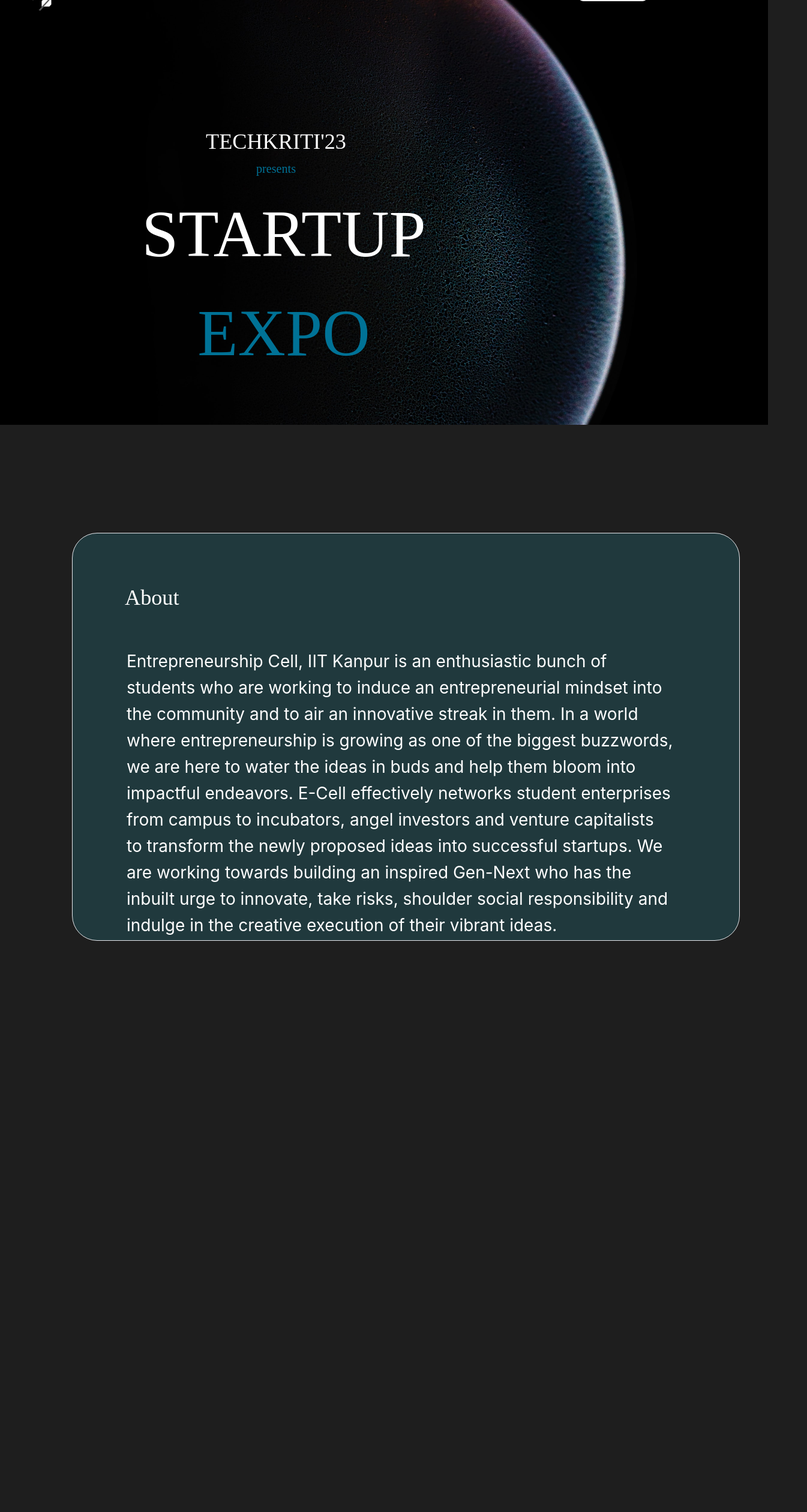
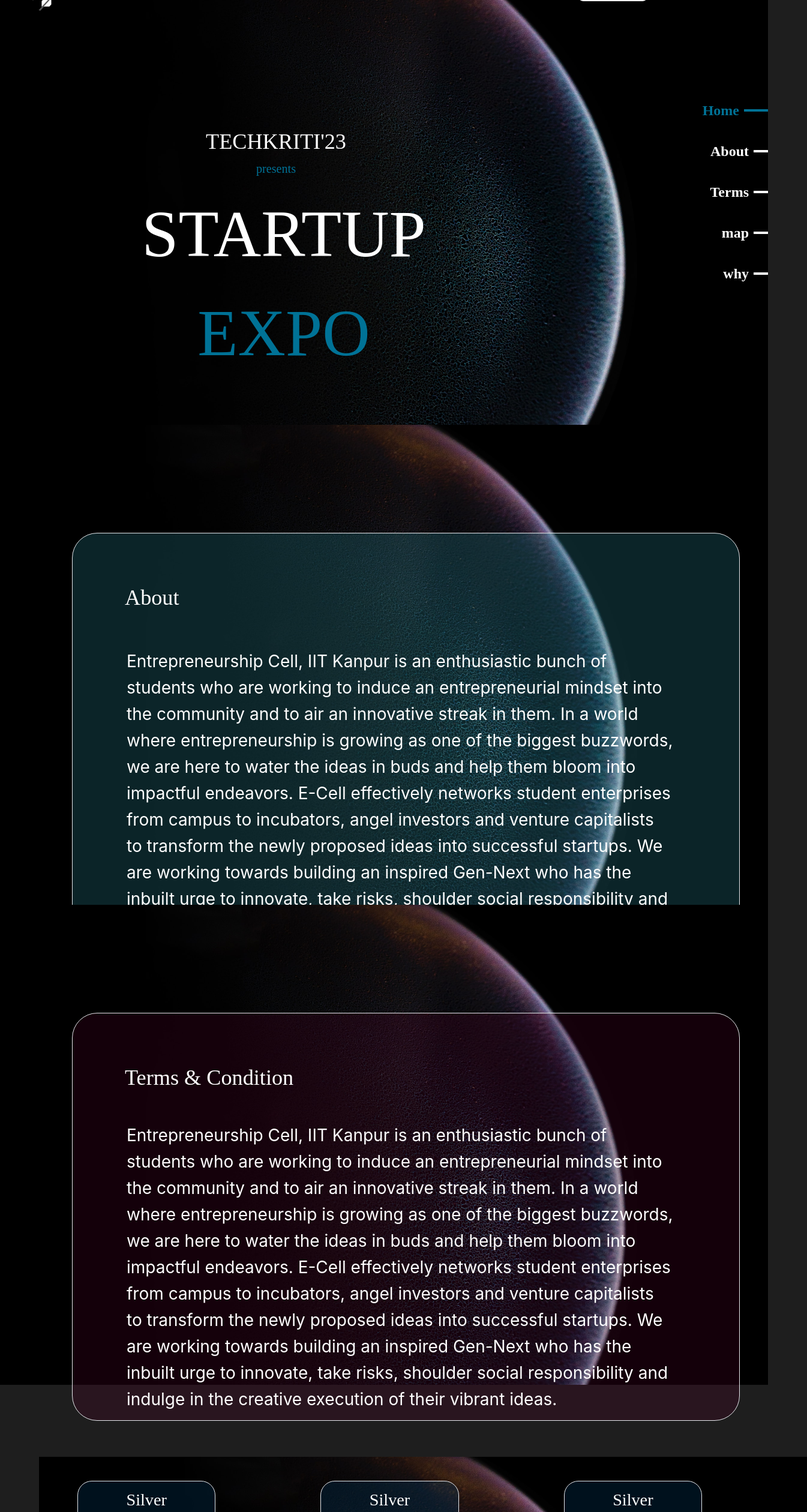
Before and after one commit to depanshu357/Techkriti-ExpoStart, a React (Create React App) app: page / in a window 1280 px wide. Shown: the part 100-2620 px from the top of the page at 60% size, 1345 px wide, since content can reach past the window. Before the commit the page ends 1674 px from the top, so only its background shows below. Built offline with nearby package versions, Linux system fonts and the light colour scheme; a web font is replaced by a local one.

Commit message:
make responsive

```diff
--- a/src/App.js
+++ b/src/App.js
@@ -13,22 +13,16 @@
     <>
       <div className="flex flex-col items-center justify-center min-h-screen py-2">
         <Header />
-        <Home />
-        <About />
-        {/* <Term /> */}
-        {/* <Sidebar />
+        <Sidebar />
         <Home />
         <About />
         <Term />
-        <Why /> */}
-        {/* <Sidebar />
-        <About />
-        <Term />
-        <Why /> */}
+        <Why />
+
 
 
       </div>
-      {/* <Footer /> */}
+      <Footer />
 
     </>
 
--- a/src/Pages/About.css
+++ b/src/Pages/About.css
@@ -1,3 +1,3 @@
-/* .about{
+.about{
     background-image: url("./homebg.png");
-} */
+}
--- a/src/Pages/About.js
+++ b/src/Pages/About.js
@@ -5,9 +5,9 @@
 
     return (
         <>
-            <div className="about w-full h-screen">
+            <div className=" about w-full h-screen">
 
-            <div className=" absolute border border-1 bg-transparent aboutbox"
+            <div className="  border border-1 bg-transparent aboutbox"
 
                 >
 
--- a/src/Pages/All.css
+++ b/src/Pages/All.css
@@ -1,3 +1,7 @@
+body{
+    overflow-x: hidden;
+}
+
 .homehead{
 
   margin-top: 300px;
--- a/src/Pages/Term.js
+++ b/src/Pages/Term.js
@@ -6,7 +6,7 @@
     return(
         <div className="terms w-full h-screen">
 
-<div className=" absolute border border-1 bg-transparent termbox"
+<div className="border border-1 bg-transparent termbox"
 
         >
 
```
